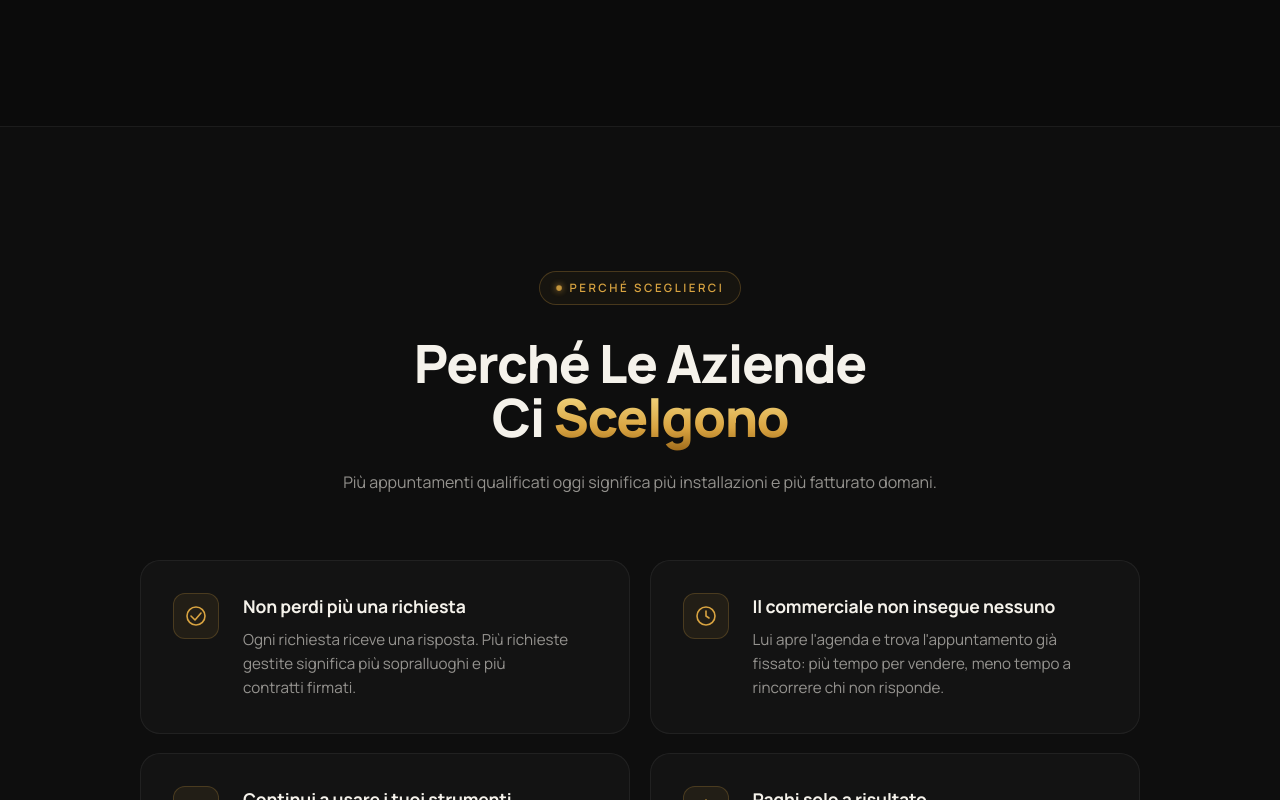
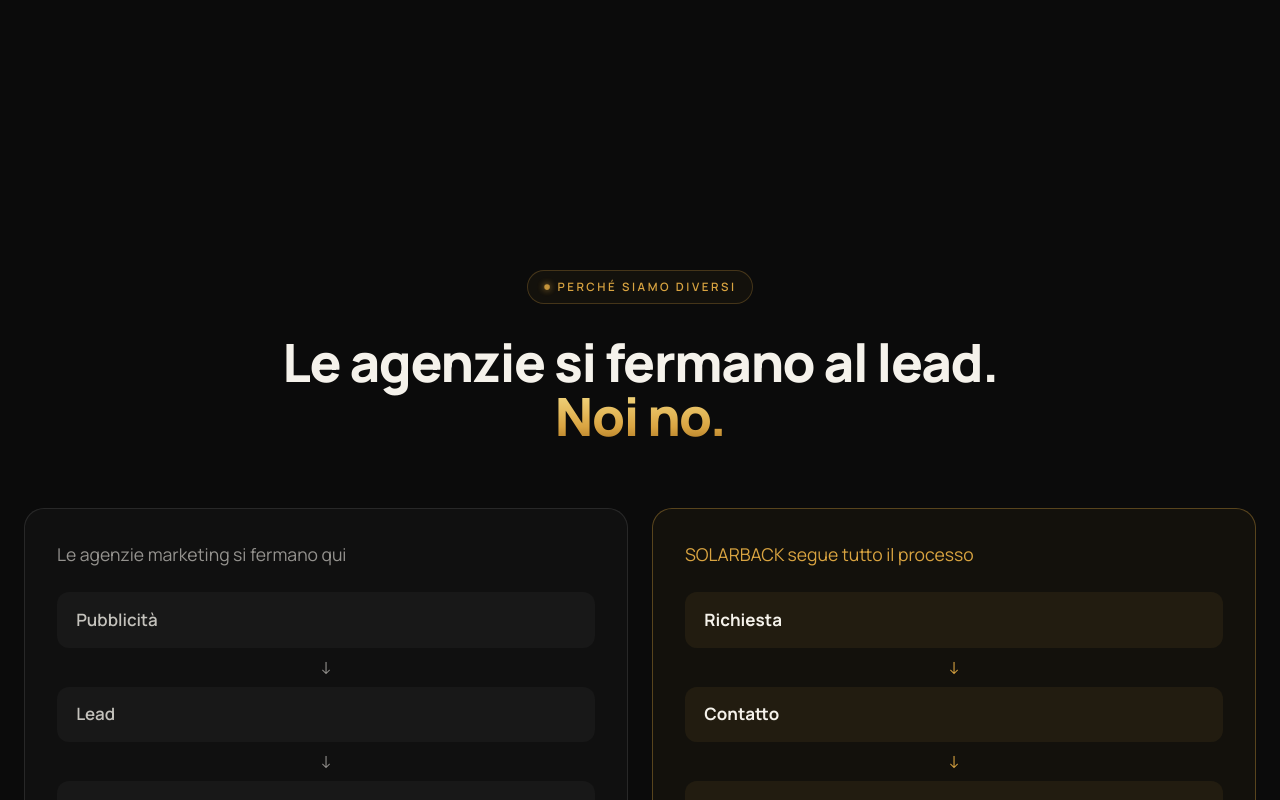
Before and after one commit to marcomasiniprova/solarback-B2b-landing-page, a Next.js app: page / in a window 1280 px wide. Shown: the part 3060-3860 px from the top of the page. Built offline with nearby package versions, Linux system fonts and the light colour scheme.

Commit message:
copy v2: hero processo, problema dolore, perché risultato, sezione differenza, founder corto

```diff
--- a/app/page.tsx
+++ b/app/page.tsx
@@ -2,6 +2,7 @@
 import { Hero } from '@/components/Hero'
 import { Problema } from '@/components/Problema'
 import { Metodo } from '@/components/Metodo'
+import { Differenza } from '@/components/Differenza'
 import { Perche } from '@/components/Perche'
 import { Fit } from '@/components/Fit'
 import { Garanzia } from '@/components/Garanzia'
@@ -21,6 +22,7 @@
         <Hero />
         <Problema />
         <Metodo />
+        <Differenza />
         <Perche />
         <Fit />
         <Garanzia />
```
